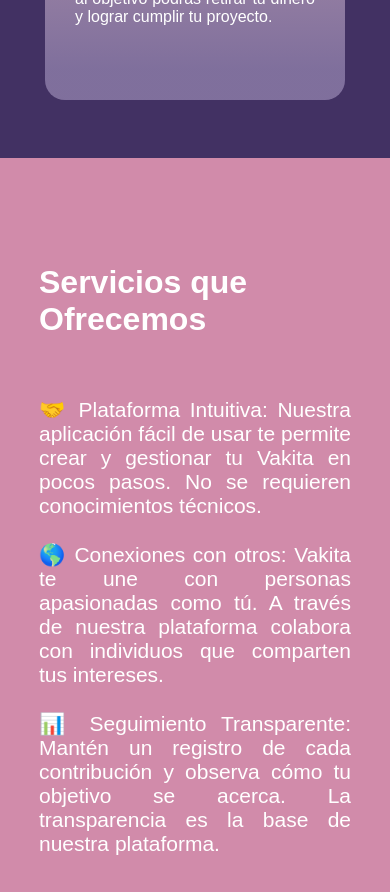
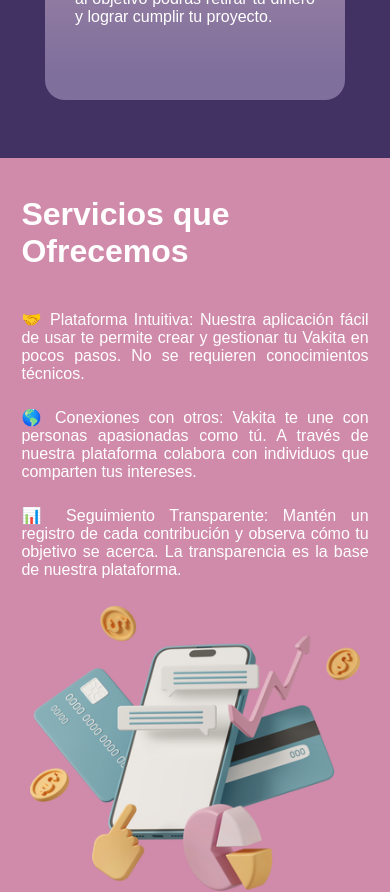
Before and after one commit to mceciabate/vakita-project, a React (Vite) app in the folder vakitaProyectFrontEnd/: page / in a window 390 px wide. Shown: the part 2800-3692 px from the top of the page. Built offline with nearby package versions, Linux system fonts and the light colour scheme; a web font is replaced by a local one.

Commit message:
mejorando detalles landing antepenultima seccion

```diff
--- a/vakitaProyectFrontEnd/src/components/Landing.jsx
+++ b/vakitaProyectFrontEnd/src/components/Landing.jsx
@@ -22,7 +22,6 @@
         <h1 className="Titulo-propaganda">VAKITA</h1>
         <p className="Texto-propaganda">¡Hacer una vaquita con tus amigos nunca habia sido tan fácil!</p>
       </div>
-
 
 
 
@@ -77,27 +76,12 @@
       </div >
 
 
-
-
-
-
-
-
-
-
-
-
-
-
-
-
       <div className="contenedor-serviciosOfrecidos">
-
 
 
         <div className="serviciosOfrecidos" >
 
-        <h1 className="titulo-serviciosOfrecidos">Servicios que Ofrecemos</h1>
+          <h1 className="titulo-serviciosOfrecidos">Servicios que Ofrecemos</h1>
 
           <div className="info-serviciosOfrecidos">
             <p className="texto-serviciosOfrecidos">🤝 Plataforma Intuitiva: Nuestra aplicación fácil de usar te permite crear y gestionar tu Vakita en pocos pasos. No se requieren conocimientos técnicos. </p>
@@ -107,7 +91,7 @@
             <p className="texto-serviciosOfrecidos">🌎 Conexiones con otros: Vakita te une con personas apasionadas como tú. A través de nuestra plataforma colabora con individuos que comparten tus intereses.</p>
           </div>
 
-          <div className="info-serviciosOfrecidos">
+          <div className="info-serviciosOfrecidos2">
             <p className="texto-serviciosOfrecidos">📊 Seguimiento Transparente: Mantén un registro de cada contribución y observa cómo tu objetivo se acerca. La transparencia es la base de nuestra plataforma.</p>
           </div>
 
--- a/vakitaProyectFrontEnd/src/styles/landing.css
+++ b/vakitaProyectFrontEnd/src/styles/landing.css
@@ -39,11 +39,10 @@
     font-weight: 900;
 }
 
-
 /*Segundo contenedor*/
 
 .contenedor-quienesSomos {
-    background-color:  #423163;
+    background-color: #423163;
     width: 100%;
     height: 500px;
     display: flex;
@@ -62,19 +61,16 @@
     margin-bottom: 60px;
 }
 
-
 .texto-infoQuienes {
     width: 100%;
     text-align: justify;
     font-size: 20px;
 }
 
-.imagen-equipo{
+.imagen-equipo {
     width: 25%;
     height: auto;
 }
-
-
 
 @media only screen and (max-width: 900px) {
     .contenedor-quienesSomos {
@@ -82,9 +78,7 @@
         height: auto;
     }
 
-
     .info-quienesSomos {
-
         width: 80%;
         height: auto;
     }
@@ -102,19 +96,18 @@
         font-size: 16px;
     }
 
-.imagen-equipo{
+    .imagen-equipo {
         width: 250px;
         height: auto;
         padding-top: 40px;
         padding-bottom: 40px;
     }
-
 }
 
 
 /*Tercer contenedor*/
 .contenedor-descubreVakita {
-    background-color:  #609AA6;
+    background-color: #609AA6;
     width: 100%;
     height: 500px;
     display: flex;
@@ -134,38 +127,31 @@
     margin-bottom: 60px;
 }
 
-
 .texto-infoDescubre {
     width: 100%;
     text-align: justify;
     font-size: 22px;
 }
 
-
-.imagen-telefonoMoneda{
+.imagen-telefonoMoneda {
     width: 20%;
     height: auto;
-
 }
 
 
 @media only screen and (max-width: 1750px) {
-
-
-    .imagen-telefonoMoneda{
+    .imagen-telefonoMoneda {
         width: 350px;
     }
 }
 
 @media only screen and (max-width: 900px) {
-    .contenedor-descubreVakita{
+    .contenedor-descubreVakita {
         flex-direction: column-reverse;
         height: auto;
     }
 
-
-.info-descubreVakita{
-
+    .info-descubreVakita {
         width: 80%;
         height: auto;
     }
@@ -176,28 +162,26 @@
         margin-bottom: 60px;
     }
 
-
     .texto-infoDescubre {
         width: 100%;
         text-align: justify;
         font-size: 16px;
     }
 
-.imagen-telefonoMoneda{
+    .imagen-telefonoMoneda {
         width: 250px;
         height: auto;
         margin-left: 67px;
         padding-top: 40px;
         padding-bottom: 40px;
     }
-
 }
 
 
 /*Cuarto contenedor*/
 
 .contenedor-comoFunciona {
-    background-color:   #423163;
+    background-color: #423163;
     width: 100%;
     height: 500px;
     display: flex;
@@ -206,18 +190,12 @@
     flex-direction: column;
 }
 
-
-
-
-
 .cardsContainer-comoFunciona {
     width: 100%;
     display: flex;
     justify-content: space-evenly;
     flex-direction: row wrap;
 }
-
-
 
 .cards-comoFunciona {
     background: linear-gradient(0deg, rgba(200, 185, 224, 0.458) 11%, rgba(217, 181, 195, 0.743) 89%);
@@ -251,22 +229,22 @@
 .contenedor-serviciosOfrecidos {
     background-color: #D18BAA;
     width: 100%;
-    height: 700px;
+    height: 600px;
     display: flex;
     justify-content: space-evenly;
     align-items: center;
     flex-direction: row wrap;
 }
+
 .serviciosOfrecidos {
     flex-direction: column;
-    width: 40%;
-
+    width: 54%;
 }
 
 
 .titulo-serviciosOfrecidos {
     width: 100%;
-    margin-bottom: 60px;
+    margin-bottom: 40px;
     color: white;
 }
 
@@ -283,13 +261,17 @@
     color: white;
 }
 
+.info-serviciosOfrecidos2 {
+    width: 100%;
+    height: auto;
+    margin-bottom: 0px;
+    font-size: 21px;
+    color: white;
+}
 
-
-
-.imagen-telefono{
+.imagen-telefono {
     width: 20%;
     height: auto;
-
 }
 
 
@@ -308,11 +290,8 @@
     display: flex;
     position: relative;
     flex-flow: column;
-
     bottom: 10px;
     overflow: hidden;
-
-
 }
 
 .for-all__text {
@@ -323,9 +302,8 @@
     white-space: nowrap;
     will-change: transform;
     animation: for-all__text 10s linear infinite;
+}
 
-
-}
 .for-all__text-2 {
     display: flex;
     position: -webkit-sticky;
@@ -339,7 +317,6 @@
 }
 
 .for-all__text--h2 {
-
     -webkit-text-stroke: 1px white;
     color: transparent;
     font-size: 30px;
@@ -347,8 +324,13 @@
 }
 
 @keyframes for-all__text {
-    from { transform: translateX(-50%); }
-    to { transform: translateX(0%); }
+    from {
+        transform: translateX(-50%);
+    }
+
+    to {
+        transform: translateX(0%);
+    }
 }
 
 
@@ -392,6 +374,7 @@
     flex-direction: column;
     justify-content: center;
 }
+
 .user {
     color: #A9A9A9;
 }
@@ -405,7 +388,7 @@
 
 @media only screen and (max-width: 1334px) {
 
-    .imagen-telefono{
+    .imagen-telefono {
         width: 30%;
     }
 }
@@ -414,45 +397,41 @@
 
     .card-usuario {
         width: 25%;
-
     }
 
     .cards-comoFunciona {
         width: 25%;
     }
+}
 
-
-
-}
 @media only screen and (max-width: 890px) {
     .contenedor-comentarios-usuaio {
         display: flex;
         width: 100%;
-        height:1150px;
+        height: 1150px;
         justify-content: space-evenly;
         flex-direction: column;
         align-items: center;
     }
+
     .card-usuario {
         width: 300px;
         height: 280px;
     }
-
 
     .cards-comoFunciona {
         width: 300px;
         height: 280px;
     }
 
-
     .contenedor-comoFunciona {
-    background-color:   #423163;
-    height:1170px;
+        background-color: #423163;
+        height: 1170px;
     }
 
     .cardsContainer-comoFunciona {
         width: 100%;
-    height:1170px;
+        height: 1170px;
         flex-direction: column;
         align-items: center;
     }
@@ -461,35 +440,37 @@
         margin-top: 60px;
     }
 
-
-
     .contenedor-serviciosOfrecidos {
         background-color: #D18BAA;
         width: 100%;
-    height:1100px;
+        height: 760px;
         display: flex;
         justify-content: space-evenly;
         align-items: center;
         flex-direction: column;
     }
+
     .serviciosOfrecidos {
         flex-direction: column;
-    width: 80%;
-    height:auto;
+        width: 89%;
+        height: auto;
+        margin-top: -50px;
+    }
 
-}
     .titulo-serviciosOfrecidos {
         margin-top: 60px;
+        width: 100%;
     }
 
-.imagen-telefono{
+    .texto-serviciosOfrecidos {
+        width: 100%;
+        font-size: 16px;
+    }
+
+    .imagen-telefono {
         width: 330px;
         height: auto;
-
     }
-
-
-
 
 }
 
```
Lines whose indentation alone changed are shown as unchanged.
